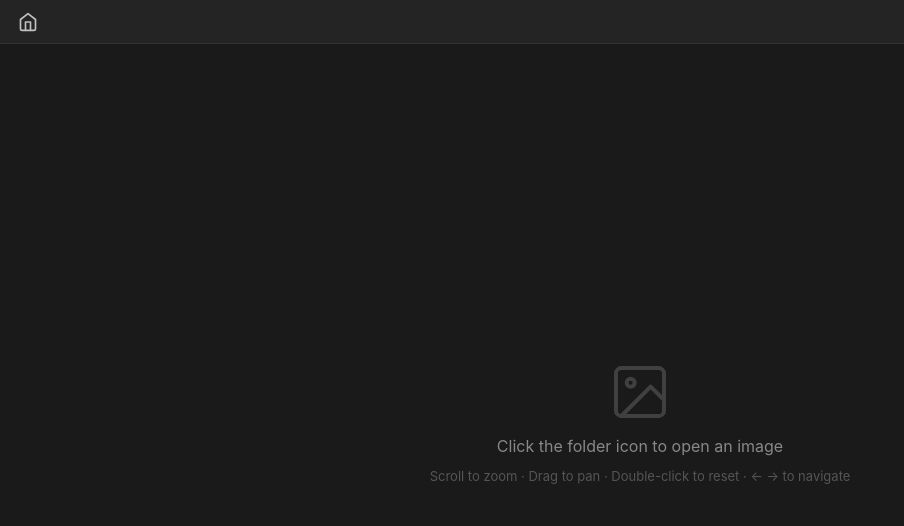
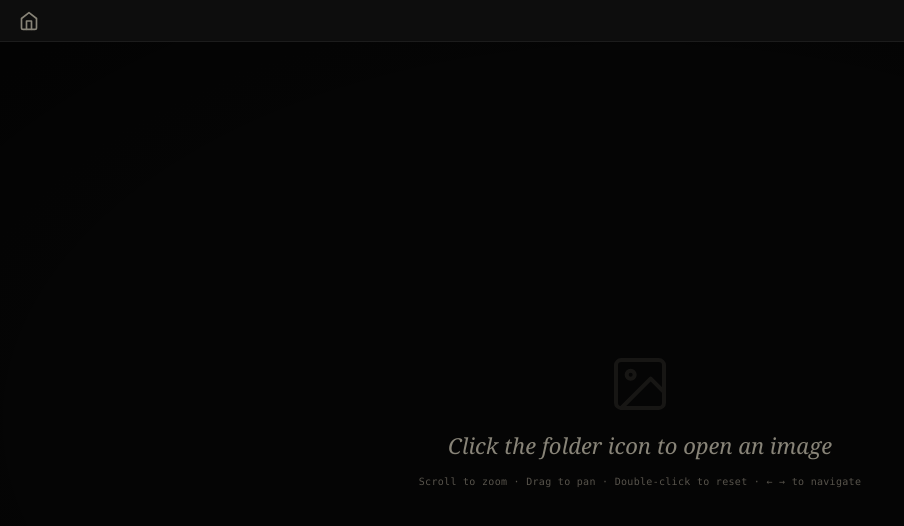
Before and after one commit to laoyutong/spicy-chicken-preview, a React (Vite) app: page / in a window 1280 px wide. Shown: the top 526 px of the page, without its empty margins (0-904 px from the left). Built offline with nearby package versions, Linux system fonts and the light colour scheme.

Commit message:
feat: 优化视觉效果

```diff
--- a/index.html
+++ b/index.html
@@ -2,11 +2,11 @@
 <html lang="en">
   <head>
     <meta charset="UTF-8" />
+    <meta name="viewport" content="width=device-width, initial-scale=1.0" />
+    <meta name="theme-color" content="#080808" />
     <link rel="icon" type="image/svg+xml" href="/vite.svg" />
-    <meta name="viewport" content="width=device-width, initial-scale=1.0" />
     <title>Spicy Chicken Preview</title>
   </head>
-
   <body>
     <div id="root"></div>
     <script type="module" src="/src/main.tsx"></script>
--- a/src/App.css
+++ b/src/App.css
@@ -1,19 +1,53 @@
+/* ═══════════════════════════════════════════════════════════════════
+   "Obsidian" — Refined Dark Minimalism
+   Warm amber accents on deep obsidian blacks.
+   ═══════════════════════════════════════════════════════════════════ */
+
+/* ── Reset ─────────────────────────────────────────────────────── */
+
 * {
   margin: 0;
   padding: 0;
   box-sizing: border-box;
 }
 
+/* ── Design Tokens ─────────────────────────────────────────────── */
+
 :root {
-  font-family: Inter, Avenir, Helvetica, Arial, sans-serif;
-  font-size: 14px;
-  color: #e0e0e0;
-  background-color: #1a1a1a;
+  --bg-root: #080808;
+  --bg-toolbar: #0d0d0d;
+  --bg-sidebar: #0a0a0a;
+  --bg-hover: #1a1a1a;
+  --bg-active: #1f1f1f;
+  --bg-image: #050505;
 
-  font-synthesis: none;
-  text-rendering: optimizeLegibility;
+  --border-subtle: #1c1c1c;
+  --border-default: #282828;
+
+  --text-primary: #e4e0d8;
+  --text-secondary: #888478;
+  --text-muted: #58544c;
+
+  --accent: #c4956a;
+  --accent-hover: #d4a87e;
+  --accent-dim: rgba(196, 149, 106, 0.10);
+  --accent-dim-hover: rgba(196, 149, 106, 0.18);
+  --accent-glow: 0 0 10px rgba(196, 149, 106, 0.08);
+
+  --error: #b85c5c;
+  --error-dim: rgba(184, 92, 92, 0.08);
+
+  --font-mono: 'SF Mono', 'JetBrains Mono', 'Fira Code', ui-monospace, 'Menlo', 'Cascadia Code', monospace;
+  --font-serif: 'Didot', 'Bodoni 72', 'Georgia', 'Times New Roman', serif;
+
+  font-family: var(--font-mono);
+  font-size: 13px;
+  color: var(--text-primary);
+  background-color: var(--bg-root);
+
   -webkit-font-smoothing: antialiased;
   -moz-osx-font-smoothing: grayscale;
+  text-rendering: optimizeLegibility;
 }
 
 html, body, #root {
@@ -21,6 +55,8 @@ html, body, #root {
   overflow: hidden;
   user-select: none;
 }
+
+/* ── Layout ────────────────────────────────────────────────────── */
 
 .viewer {
   display: flex;
@@ -36,17 +72,19 @@ html, body, #root {
   overflow: hidden;
 }
 
-/* ── Toolbar ── */
+/* ── Toolbar ───────────────────────────────────────────────────── */
 
 .toolbar {
   display: flex;
   align-items: center;
   justify-content: space-between;
-  height: 44px;
-  padding: 0 12px;
-  background-color: #242424;
-  border-bottom: 1px solid #333;
+  height: 42px;
+  padding: 0 14px;
+  background-color: var(--bg-toolbar);
+  border-bottom: 1px solid var(--border-subtle);
   flex-shrink: 0;
+  position: relative;
+  z-index: 10;
 }
 
 .toolbar-left,
@@ -54,7 +92,7 @@ html, body, #root {
 .toolbar-right {
   display: flex;
   align-items: center;
-  gap: 8px;
+  gap: 4px;
 }
 
 .toolbar-left {
@@ -71,52 +109,74 @@ html, body, #root {
   justify-content: flex-end;
 }
 
+/* ── Toolbar Buttons ───────────────────────────────────────────── */
+
 .toolbar-btn {
   display: flex;
   align-items: center;
   justify-content: center;
-  width: 32px;
-  height: 32px;
+  width: 30px;
+  height: 30px;
   border: none;
-  border-radius: 6px;
+  border-radius: 4px;
   background: transparent;
-  color: #c0c0c0;
+  color: var(--text-secondary);
   cursor: pointer;
-  transition: background 0.15s, color 0.15s;
+  transition: background 0.18s ease, color 0.18s ease, box-shadow 0.18s ease;
   flex-shrink: 0;
 }
 
 .toolbar-btn:hover {
-  background: #3a3a3a;
-  color: #fff;
+  background: var(--bg-hover);
+  color: var(--accent);
+  box-shadow: var(--accent-glow);
+}
+
+.toolbar-btn:active {
+  background: var(--bg-active);
+  transition: background 0.06s ease;
 }
 
 .toolbar-btn.active {
-  background: #3a3a3a;
-  color: #4da3ff;
+  color: var(--accent);
+  background: var(--accent-dim);
 }
 
+.toolbar-btn.active:hover {
+  background: var(--accent-dim-hover);
+}
+
+/* ── Toolbar Filename ──────────────────────────────────────────── */
+
 .toolbar-filename {
-  color: #c0c0c0;
+  color: var(--text-secondary);
   white-space: nowrap;
   overflow: hidden;
   text-overflow: ellipsis;
-  font-size: 13px;
+  font-family: var(--font-serif);
+  font-size: 15px;
+  font-style: italic;
+  margin-left: 8px;
 }
 
+/* ── Toolbar Counter ───────────────────────────────────────────── */
+
 .toolbar-counter {
-  color: #a0a0a0;
-  font-size: 13px;
-  min-width: 60px;
+  color: var(--text-muted);
+  font-family: var(--font-mono);
+  font-size: 11px;
+  font-weight: 400;
+  min-width: 64px;
   text-align: center;
+  letter-spacing: 0.4px;
 }
 
-/* ── Zoom Controls ── */
+/* ── Zoom Controls ─────────────────────────────────────────────── */
 
 .zoom-controls {
   display: flex;
   align-items: center;
-  gap: 4px;
+  gap: 2px;
 }
 
 .zoom-label {
@@ -124,29 +184,47 @@ html, body, #root {
   align-items: center;
   justify-content: center;
   min-width: 44px;
-  height: 28px;
+  height: 26px;
   padding: 0 6px;
-  font-size: 12px;
-  color: #a0a0a0;
+  font-family: var(--font-mono);
+  font-size: 10px;
+  font-weight: 400;
+  color: var(--text-muted);
   border-radius: 4px;
   cursor: pointer;
-  transition: background 0.15s, color 0.15s;
+  transition: background 0.18s ease, color 0.18s ease;
+  letter-spacing: 0.3px;
 }
 
 .zoom-label:hover {
-  background: #3a3a3a;
-  color: #fff;
+  background: var(--bg-hover);
+  color: var(--accent);
 }
 
-/* ── Image Area ── */
+/* ── Image Area ────────────────────────────────────────────────── */
 
 .image-area {
   flex: 1;
   display: flex;
   align-items: center;
   justify-content: center;
-  background-color: #1a1a1a;
+  background-color: var(--bg-image);
   overflow: hidden;
+  position: relative;
+}
+
+/* Subtle radial vignette — frames the image without touching it */
+.image-area::before {
+  content: '';
+  position: absolute;
+  inset: 0;
+  pointer-events: none;
+  z-index: 0;
+  background: radial-gradient(
+    ellipse at center,
+    transparent 62%,
+    rgba(0, 0, 0, 0.45) 100%
+  );
 }
 
 .image-area.grab {
@@ -160,61 +238,88 @@ html, body, #root {
 .preview-canvas {
   display: block;
   pointer-events: none;
+  position: relative;
+  z-index: 1;
 }
 
-/* ── Empty / Error State ── */
+/* ── Empty / Error State ───────────────────────────────────────── */
 
 .state-message {
   display: flex;
   flex-direction: column;
   align-items: center;
-  gap: 12px;
-  color: #666;
+  gap: 14px;
   pointer-events: none;
+  position: relative;
+  z-index: 1;
 }
 
 .state-icon {
-  opacity: 0.5;
+  opacity: 0.22;
+  color: var(--text-muted);
 }
 
 .state-text {
-  font-size: 16px;
-  color: #888;
+  font-family: var(--font-serif);
+  font-size: 22px;
+  font-style: italic;
+  color: var(--text-secondary);
+  text-align: center;
 }
 
 .state-error {
-  font-size: 16px;
-  color: #e05555;
+  font-family: var(--font-serif);
+  font-size: 20px;
+  font-style: italic;
+  color: var(--error);
 }
 
 .state-hint {
-  font-size: 13px;
-  color: #555;
+  font-family: var(--font-mono);
+  font-size: 10px;
+  color: var(--text-muted);
+  letter-spacing: 0.3px;
+  text-align: center;
+  line-height: 1.6;
 }
 
-/* ── Sidebar ── */
+/* ── Sidebar ───────────────────────────────────────────────────── */
 
 .sidebar {
   flex-shrink: 0;
-  background-color: #1e1e1e;
-  border-right: 1px solid #333;
+  background-color: var(--bg-sidebar);
+  border-right: 1px solid var(--border-subtle);
   display: flex;
   flex-direction: column;
   overflow: hidden;
   position: relative;
+  animation: sidebar-enter 0.22s ease-out;
 }
+
+@keyframes sidebar-enter {
+  from {
+    opacity: 0;
+    transform: translateX(-10px);
+  }
+  to {
+    opacity: 1;
+    transform: translateX(0);
+  }
+}
+
+/* ── Sidebar List ──────────────────────────────────────────────── */
 
 .sidebar-list {
   flex: 1;
   overflow-y: auto;
   overflow-x: hidden;
-  padding: 4px;
+  padding: 6px 5px;
 }
 
-/* ── Sidebar scrollbar ── */
+/* ── Sidebar Scrollbar ─────────────────────────────────────────── */
 
 .sidebar-list::-webkit-scrollbar {
-  width: 6px;
+  width: 4px;
 }
 
 .sidebar-list::-webkit-scrollbar-track {
@@ -222,64 +327,88 @@ html, body, #root {
 }
 
 .sidebar-list::-webkit-scrollbar-thumb {
-  background: #444;
-  border-radius: 3px;
+  background: var(--border-default);
+  border-radius: 2px;
 }
 
 .sidebar-list::-webkit-scrollbar-thumb:hover {
-  background: #555;
+  background: var(--text-muted);
 }
 
-/* ── Sidebar resize handle ── */
+/* ── Sidebar Resize Handle ─────────────────────────────────────── */
 
 .sidebar-resize-handle {
   position: absolute;
-  right: -3px;
+  right: -2px;
   top: 0;
   bottom: 0;
-  width: 8px;
+  width: 6px;
   cursor: col-resize;
   z-index: 10;
+  transition: background 0.2s ease;
 }
 
 .sidebar-resize-handle:hover,
 .sidebar-resize-handle:active {
-  background: rgba(77, 163, 255, 0.2);
+  background: var(--accent-dim);
 }
+
+/* ── Sidebar Items ─────────────────────────────────────────────── */
 
 .sidebar-item {
   display: flex;
   align-items: center;
   gap: 8px;
-  padding: 6px 8px;
-  border-radius: 6px;
+  padding: 5px 8px;
+  border-radius: 3px;
   cursor: pointer;
-  transition: background 0.12s;
+  transition: background 0.15s ease;
   min-width: 0;
+  position: relative;
 }
 
 .sidebar-item:hover {
-  background: #2a2a2a;
+  background: var(--bg-hover);
 }
 
 .sidebar-item.active {
-  background: #2a4a6a;
+  background: var(--bg-hover);
+}
+
+/* Left-border accent bar for active item */
+.sidebar-item.active::before {
+  content: '';
+  position: absolute;
+  left: 2px;
+  top: 5px;
+  bottom: 5px;
+  width: 2px;
+  background: var(--accent);
+  border-radius: 1px;
 }
 
 .sidebar-item.active .sidebar-filename {
-  color: #fff;
+  color: var(--text-primary);
 }
 
+/* ── Thumbnails ────────────────────────────────────────────────── */
+
 .sidebar-thumbnail {
-  width: 48px;
-  height: 36px;
+  width: 52px;
+  height: 38px;
   flex-shrink: 0;
-  border-radius: 3px;
+  border-radius: 2px;
   overflow: hidden;
-  background: #333;
+  background: var(--bg-active);
   display: flex;
   align-items: center;
   justify-content: center;
+  border: 1px solid var(--border-subtle);
+  transition: border-color 0.2s ease;
+}
+
+.sidebar-item.active .sidebar-thumbnail {
+  border-color: rgba(196, 149, 106, 0.22);
 }
 
 .sidebar-thumbnail img {
@@ -288,30 +417,46 @@ html, body, #root {
   object-fit: contain;
 }
 
+/* ── Thumbnail Loading ─────────────────────────────────────────── */
+
 .sidebar-thumbnail-loading {
-  animation: thumbnail-pulse 1.5s ease-in-out infinite;
+  animation: thumbnail-pulse 2s ease-in-out infinite;
 }
 
 @keyframes thumbnail-pulse {
-  0%, 100% { background: #333; }
-  50% { background: #3a3a3a; }
+  0%, 100% {
+    background: var(--bg-active);
+    border-color: var(--border-subtle);
+  }
+  50% {
+    background: #2a2a26;
+    border-color: var(--border-default);
+  }
 }
+
+/* ── Thumbnail Error ───────────────────────────────────────────── */
 
 .sidebar-thumbnail-error {
   display: flex;
   align-items: center;
   justify-content: center;
-  color: #e05555;
-  font-size: 14px;
-  font-weight: bold;
-  background: #2a1a1a;
+  color: var(--error);
+  font-family: var(--font-mono);
+  font-size: 12px;
+  font-weight: 500;
+  background: var(--error-dim);
+  border-color: rgba(184, 92, 92, 0.18);
 }
 
+/* ── Sidebar Filename ──────────────────────────────────────────── */
+
 .sidebar-filename {
-  font-size: 11px;
-  color: #999;
+  font-family: var(--font-mono);
+  font-size: 10px;
+  color: var(--text-muted);
   white-space: nowrap;
   overflow: hidden;
   text-overflow: ellipsis;
   min-width: 0;
+  letter-spacing: 0.1px;
 }
```
Also changed, not shown: .claude/settings.local.json.
